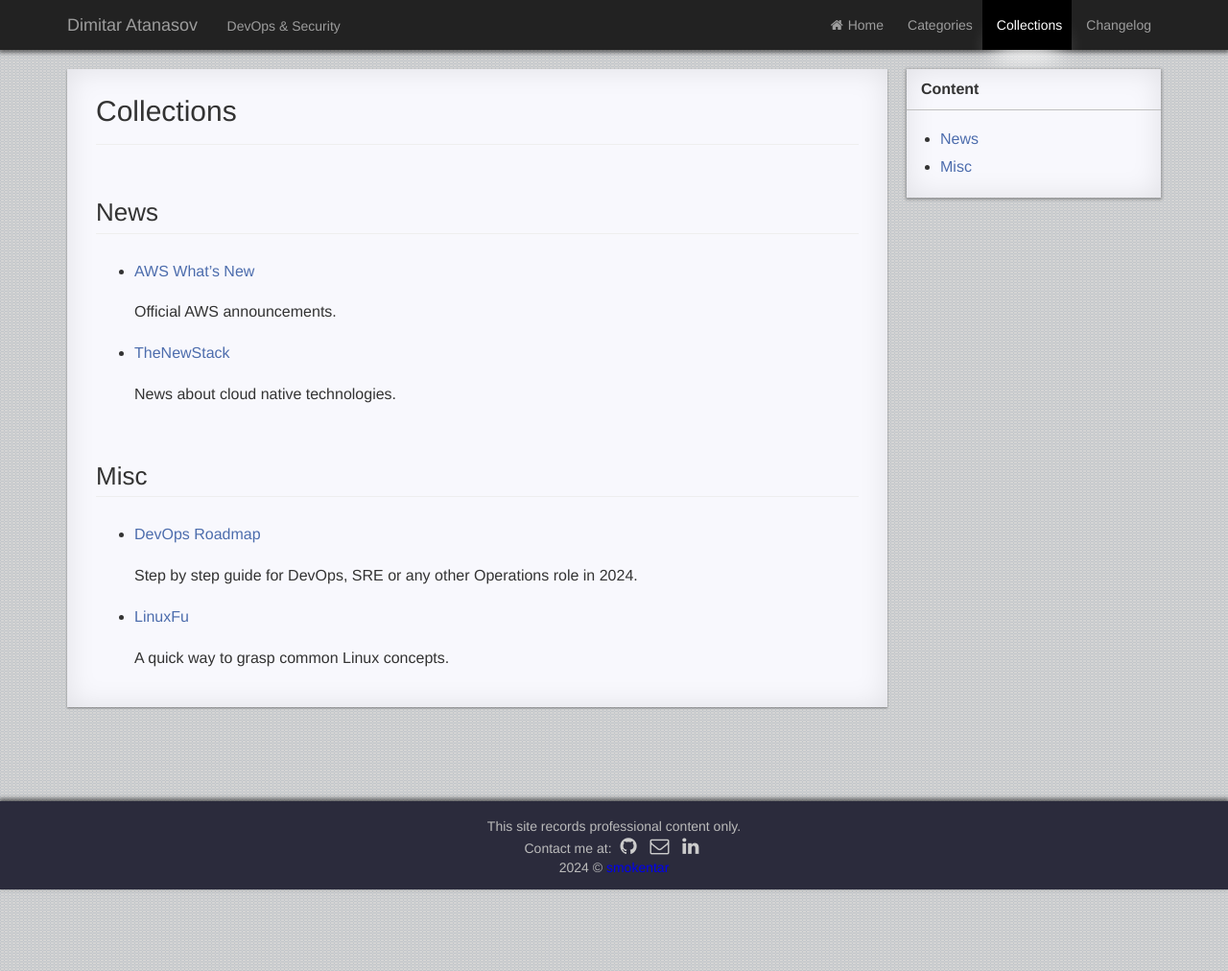
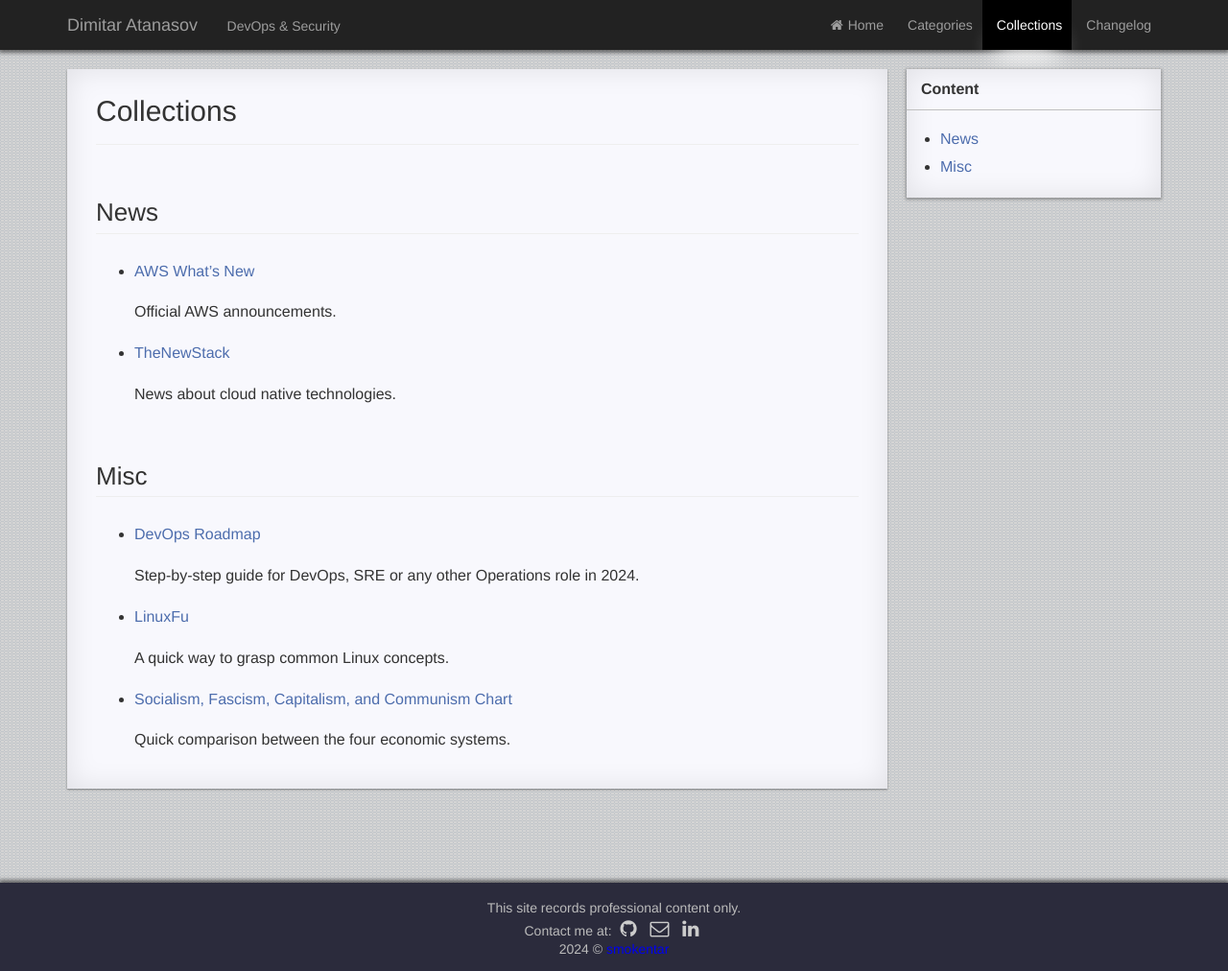
Before and after one commit to smokentar/smokentar, a Jekyll site: the page built from page/2collections.md, in a window 1280 px wide. Shown: the whole page at 96% size. Built offline with Jekyll 4.4.1, drawn with Linux system fonts in a browser that asks for light colours; comment, search, counter and statistics services are not loaded; a style sheet for code colours, icons or effects is not loaded.

Commit message:
Update collection

```diff
--- a/index.html
+++ b/index.html
@@ -69,7 +69,7 @@
         <div class="left">
             <h1>About me</h1>
             <hr>
-            <p>Dimitar (Dim) has half a decade of experience in Cloud Engineering and Automation, specializing in the
+            <p>Dimitar (Dim) Atanasov has half a decade of experience in Cloud Engineering and Automation, specializing in the
                 creation and
                 maintenance of secure and reliable infrastructure. In the physical world he repetitively lifts heavy
                 things
--- a/page/2collections.md
+++ b/page/2collections.md
@@ -22,8 +22,12 @@
 
 * <a href="https://roadmap.sh/devops" target="_blank">DevOps Roadmap</a>
 
-    Step by step guide for DevOps, SRE or any other Operations role in 2024.
+    Step-by-step guide for DevOps, SRE or any other Operations role in 2024.
 
 * <a href="https://linuxjourney.com/" target="_blank">LinuxFu</a>
 
     A quick way to grasp common Linux concepts.
+
+* <a href="https://www.history.navy.mil/content/dam/museums/hrnm/Education/EducationWebsiteRebuild/RussianPropagandaAboutGermany/Socialism,%20Fascism,%20Capitalism,%20Communism%20Background.pdf" target="_blank">Socialism, Fascism, Capitalism, and Communism Chart</a>
+
+    Quick comparison between the four economic systems.
```
